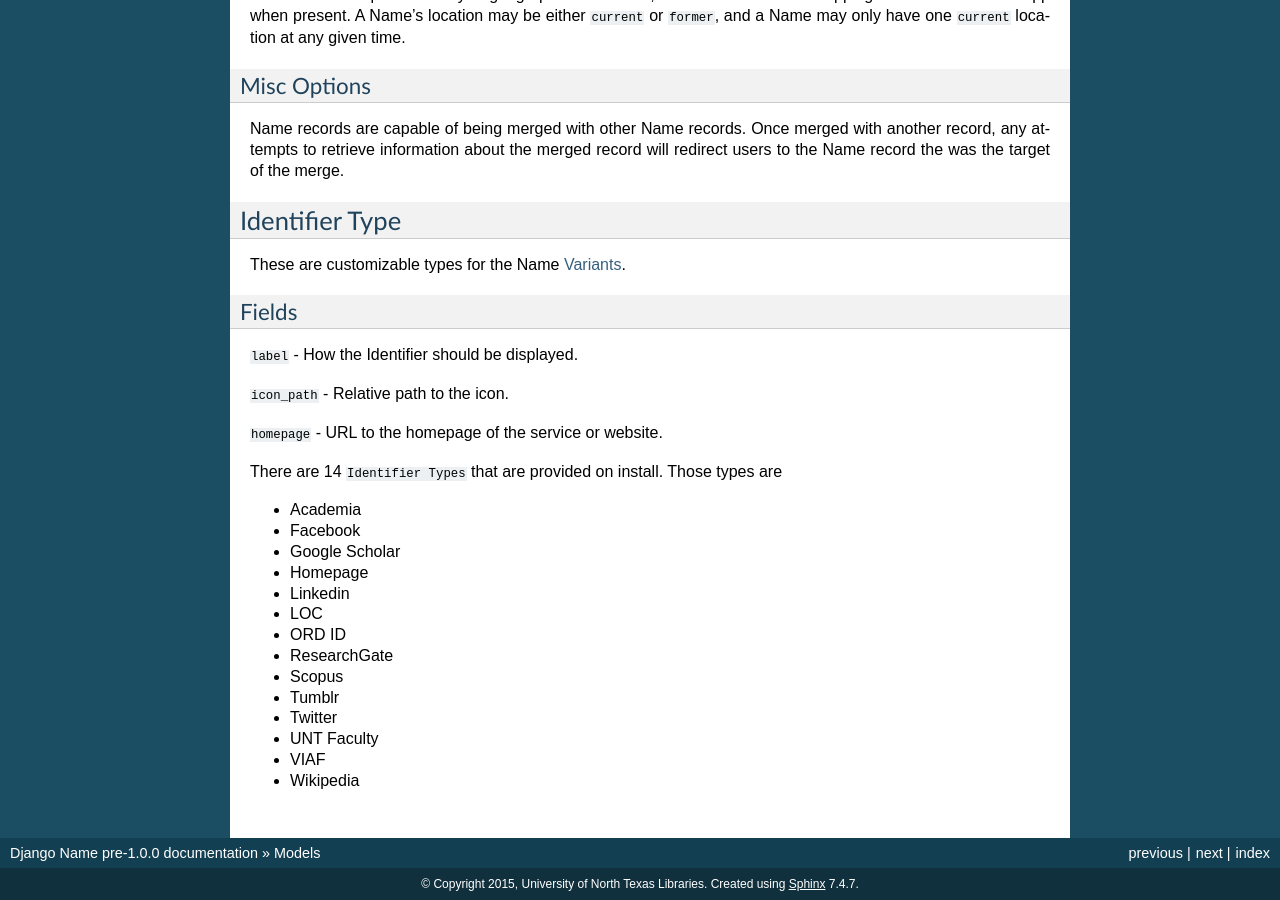
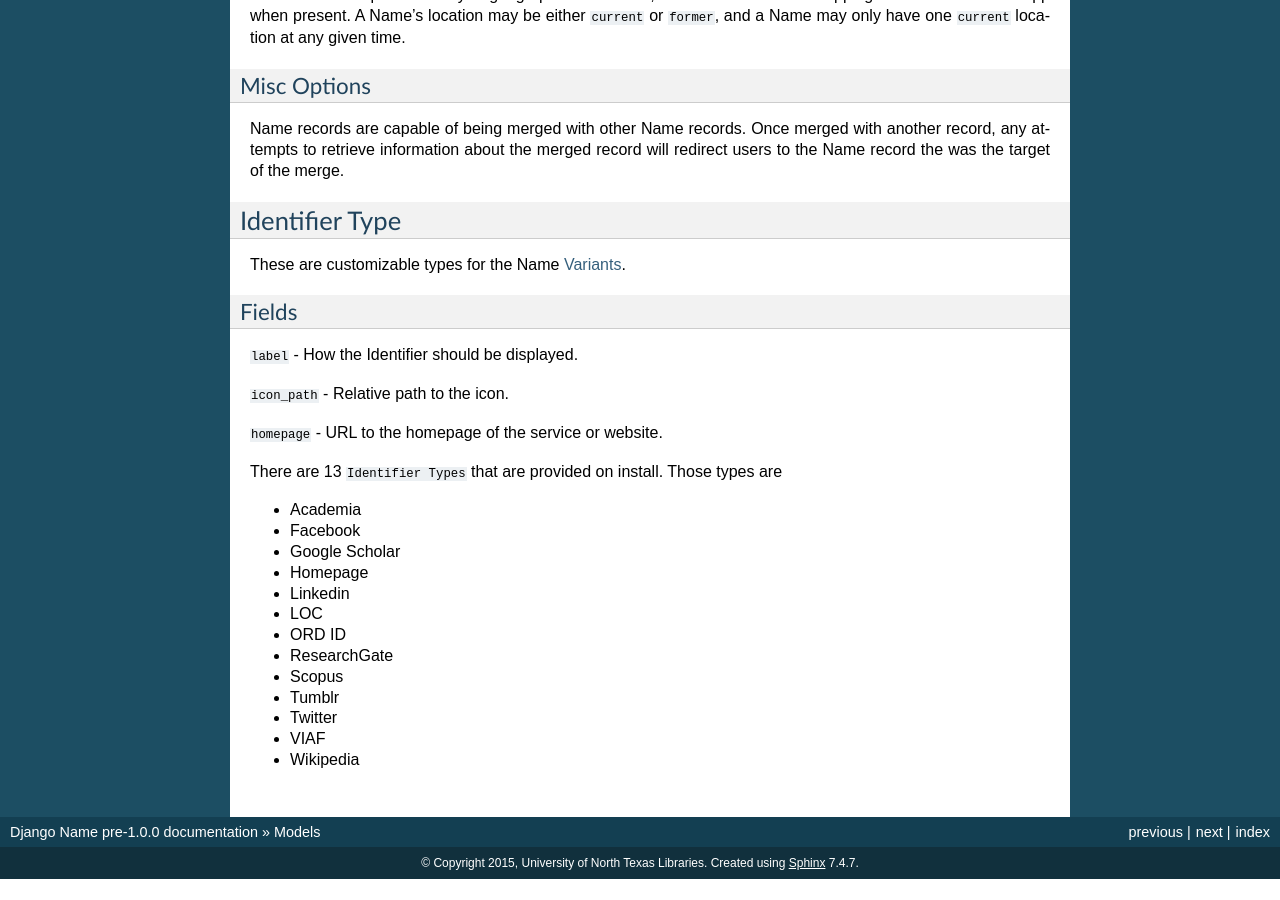
Before and after one commit to unt-libraries/django-name, a Sphinx documentation site: the page built from docs/models.rst, in a window 1280 px wide and 900 px high, scrolled down 1227 px. Built offline with Sphinx 7.4.7, drawn with Linux system fonts in a browser that asks for light colours; after the commit the page ends 2106 px from its top, so only the background shows below that.

Commit message:
Remove UNT Faculty from the list of Identifier Types as it was removed in 26f54c523b. [ci skip]

```diff
--- a/docs/models.rst
+++ b/docs/models.rst
@@ -83,7 +83,7 @@ Fields
 
 ``homepage`` - URL to the homepage of the service or website.
 
-There are 14 ``Identifier Types`` that are provided on install. Those types are
+There are 13 ``Identifier Types`` that are provided on install. Those types are
 
 - Academia
 - Facebook
@@ -96,6 +96,5 @@ There are 14 ``Identifier Types`` that are provided on install. Those types are
 - Scopus
 - Tumblr
 - Twitter
-- UNT Faculty
 - VIAF
 - Wikipedia
```
